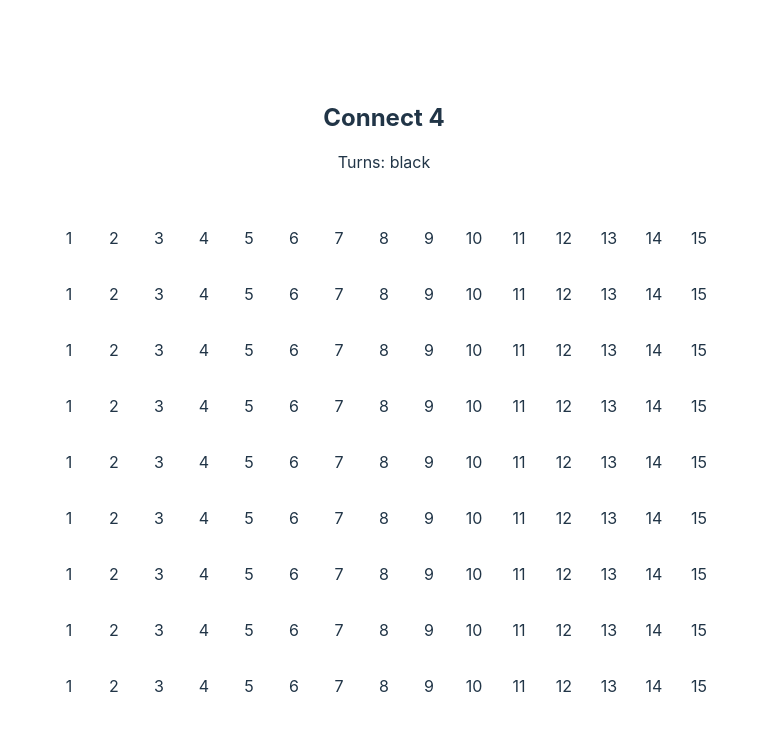
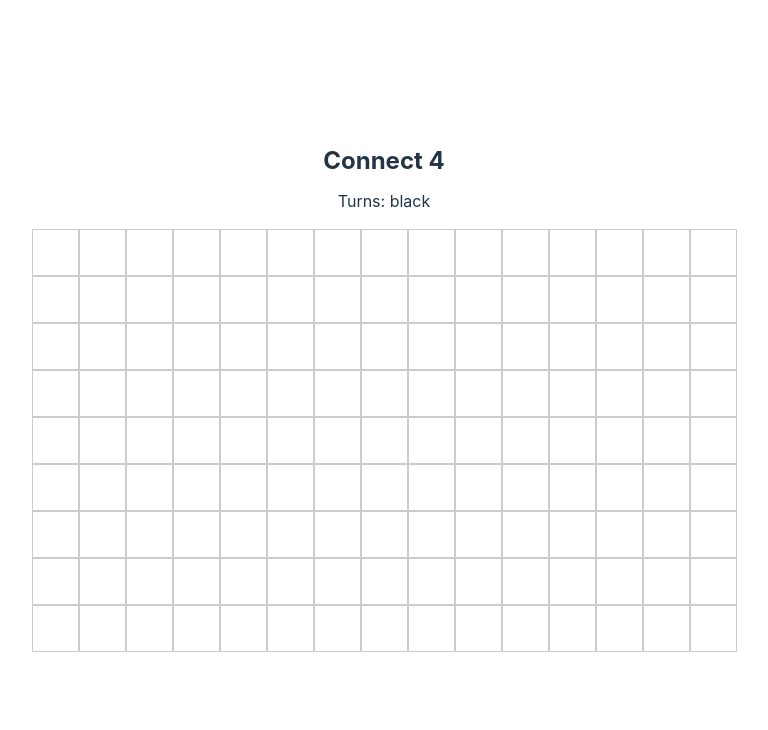
Before and after one commit to eyoelmeles/games-with-react, a React (Vite) app in the folder connect-4/: page / in a window 1280 px wide. Shown: the top 730 px of the page, without its empty margins (256-1024 px from the left). Built offline with nearby package versions, Linux system fonts and the light colour scheme.

Commit message:
TODO game logic

```diff
--- a/connect-4/src/App.css
+++ b/connect-4/src/App.css
@@ -1,28 +1,27 @@
-#root {
-  max-width: 1280px;
+* {
   margin: 0 auto;
   padding: 0;
-  text-align: center;
 }
 
-.table {
-  border-collapse: collapse;
+.App {
+  display: flex;
+  flex-grow: 1;
+  gap: 1rem;
+  flex-direction: column;
+  align-items: center;
+  justify-content: center;
 }
 
-.cells {
-  padding: 1rem;
-  border: 1px solid #ccc;
+.column {
+  display: flex;
+  flex-direction: column;
 }
 
-.columns {
-  display: flex;
-  flex-direction: column;
-  margin-top: 20px;
-}
-
-.rowss {
+.cels {
   text-align: center;
   width: 45px;
+  height: 45px;
+  border: 1px solid #ccc;
 }
 
 .cols {
--- a/connect-4/src/App.tsx
+++ b/connect-4/src/App.tsx
@@ -7,8 +7,14 @@ const COLS = [1, 2, 3, 4, 5, 6, 7, 8, 9, 10, 11, 12, 13, 14, 15];
 function App() {
   const [turn, setTurn] = useState<'black' | 'white'>('black');
   const [hoverIndex, setHoverIndex] = useState<number | null>(null);
+
   function handleHover(index: number) {
     setHoverIndex(index);
+  }
+
+  function handleLogic(index: number) {
+    alert(index);
+    // TODO for the game logic
   }
 
   return (
@@ -18,11 +24,17 @@ function App() {
       <div className="cols">
         {COLS.map((col, index: number) => (
           <div
-            className={`columns ${index === hoverIndex ? 'col-hover' : ''}`}
+            key={col.toString()}
+            className={`column ${index === hoverIndex ? 'col-hover' : ''}`}
             onMouseOver={() => handleHover(index)}
+            onClick={() => handleLogic(index + 1)}
           >
             {ROWS.map((row) => (
-              <p className="rowss">{col}</p>
+              <p
+                key={`${row.toString() + col}`}
+                className="cels"
+                id={`${row.toString() + col}`}
+              ></p>
             ))}
           </div>
         ))}
@@ -31,26 +43,4 @@ function App() {
   );
 }
 
-interface ColsProps {
-  row: number;
-}
-
-// table column renders first
-
-const Columns: React.FC<ColsProps> = ({ row }) => {
-  const cols = [1, 2, 3, 4, 5, 6, 7, 8, 9, 10, 11, 12, 13, 14, 15];
-  const getCol = (col: number) => {
-    // TODO Given a single cell column get all the column
-  };
-  return (
-    <tr className="">
-      {cols.map((col) => (
-        <td key={`${row - col}`} className="cells">
-          {col}
-        </td>
-      ))}
-    </tr>
-  );
-};
-
 export default App;
```
